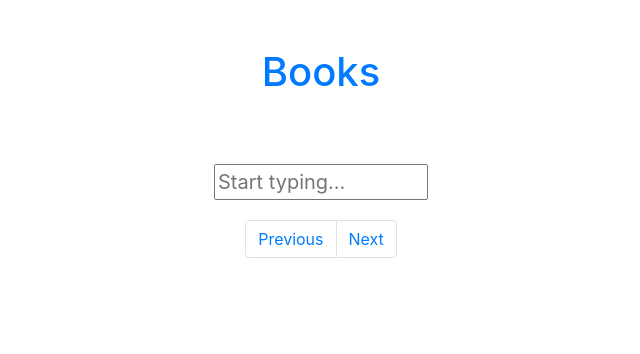
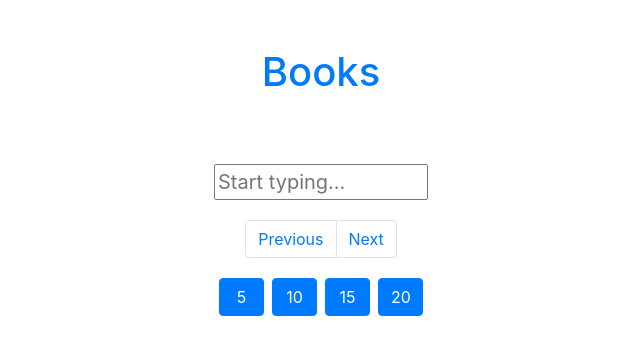
Before and after one commit to przemodeveloper/book-list, a React (Create React App) app: page / in a window 1280 px wide. Shown: the top 354 px of the page, without its empty margins (319-959 px from the left). Built offline with nearby package versions, Linux system fonts and the light colour scheme.

Commit message:
Add page filtering

```diff
--- /dev/null
+++ b/src/Components/ChangePagesRendered/ChangePagesRendered.js
@@ -0,0 +1,14 @@
+import React from 'react';
+
+const ChangePagesRendered = (props) => {
+    return(
+        <div>
+          <button id="5" onClick={props.pages} className="btn btn-primary m-1 custom">5</button>
+          <button id="10" onClick={props.pages} className="btn btn-primary m-1 custom">10</button>
+          <button id="15" onClick={props.pages} className="btn btn-primary m-1 custom">15</button>
+          <button id="20" onClick={props.pages} className="btn btn-primary m-1 custom">20</button>
+        </div>
+    );
+};
+
+export default ChangePagesRendered;
--- /dev/null
+++ b/src/Components/Home/Home.css
@@ -0,0 +1,3 @@
+.custom {
+    width: 45px !important;
+}
--- a/src/Components/Home/Home.js
+++ b/src/Components/Home/Home.js
@@ -3,6 +3,8 @@ import axios from 'axios';
 import BookList from '../BookList/BookList';
 import SearchBar from '../SearchBar/SearchBar';
 import Pagination from '../Pagination/Pagination';
+import ChangePagesRendered from '../ChangePagesRendered/ChangePagesRendered';
+import './Home.css';
 
 
 class App extends Component {
@@ -10,20 +12,10 @@ class App extends Component {
   state = {
     books: [],
     textField: '',
-    //totalResults: 0,
-    //totalPages: 0,
-    //currentPageNumber: 0,
     loading: false,
     currentPage: 1,
     booksPerPage: 10,
   }
-
-  // getPageCount = (total, denominator) => {
-  //   const divisible = 0 === total % denominator;
-  //   const valueToBeAdded = divisible ? 0 : 1;
-  //   return Math.floor(total/denominator) + valueToBeAdded;
-  // }
-
 
   search = async value => {
     this.setState({ loading: true });
@@ -32,9 +24,6 @@ class App extends Component {
     );
     const booksList = await res.data.items;
 
-    // const total = res.data.totalItems;
-    //const totalPagesCount = this.getPageCount( total, 10 );
-
     const mapped = booksList.map(book => {
           return book.volumeInfo;
         })
@@ -42,7 +31,6 @@ class App extends Component {
     this.setState({
       books: mapped,
       loading: false,
-      // totalResults: total,
      });
   };
 
@@ -50,6 +38,19 @@ class App extends Component {
   handleChange = (event) => {
     this.search(event.target.value);
     this.setState({textField: event.target.value})
+  }
+
+  handleClick = (event) => {
+    const id = event.target.id;
+    if (Number(id) === 5) {
+      this.setState({booksPerPage: 5})
+    } else if(Number(id) === 10) {
+      this.setState({booksPerPage: 10})
+    } else if (Number(id) === 15) {
+      this.setState({booksPerPage: 15})
+    } else if (Number(id) === 20) {
+      this.setState({booksPerPage: 20})
+    }
   }
 
 
@@ -84,14 +85,15 @@ class App extends Component {
         <h1 className="my-5 text-primary text-center">Books</h1>
         <SearchBar change={this.handleChange}/>
         <BookList allBooks={currentBooks} />
-
+        <div className="container">
           <Pagination
-          booksPerPage={booksPerPage}
-          totalBooks={books.length}
-          paginate={paginate}
-          nextPage={nextPage}
-          previousPage={previousPage}/>
-
+            booksPerPage={booksPerPage}
+            totalBooks={books.length}
+            paginate={paginate}
+            nextPage={nextPage}
+            previousPage={previousPage}/>
+            <ChangePagesRendered pages={this.handleClick}/>
+        </div>
       </div>
     );
   }
```
Also changed, not shown: src/Components/Home/Home.module.css (deleted).
